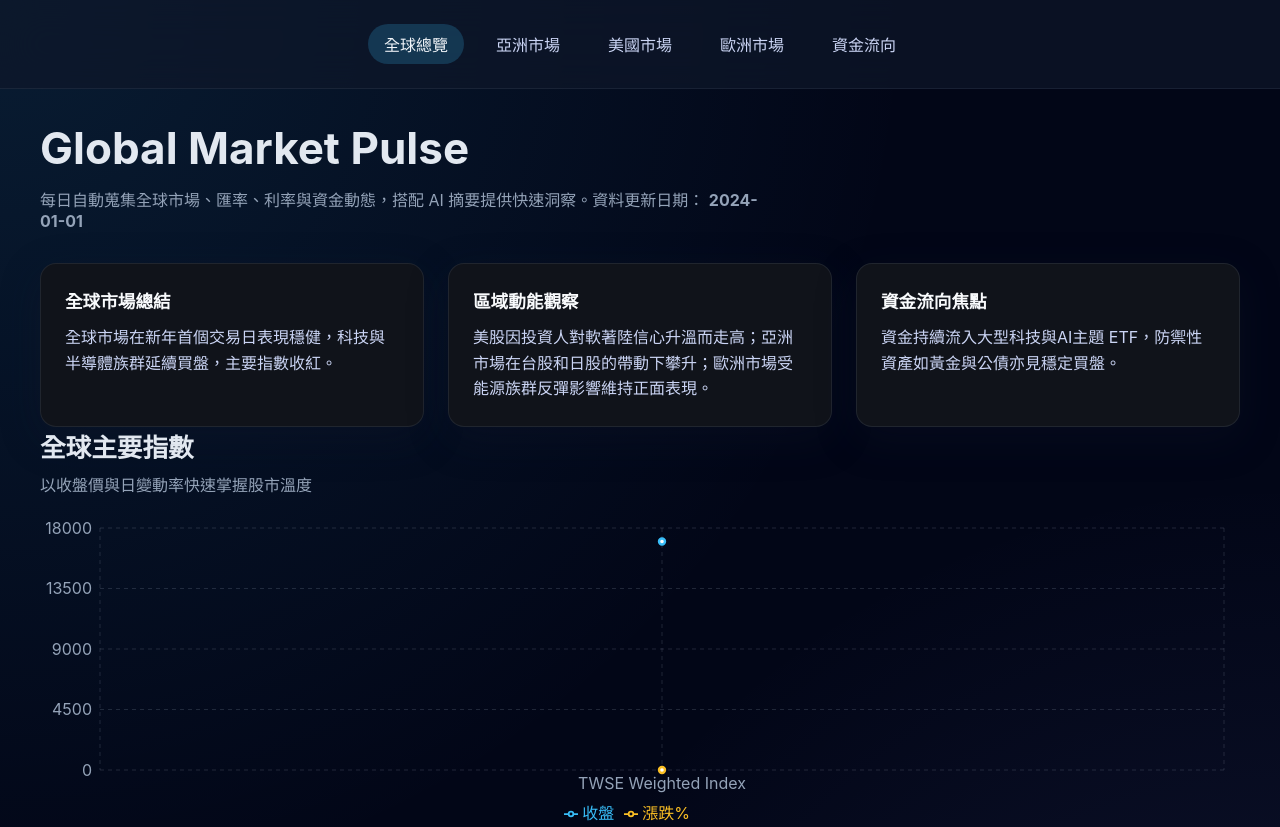
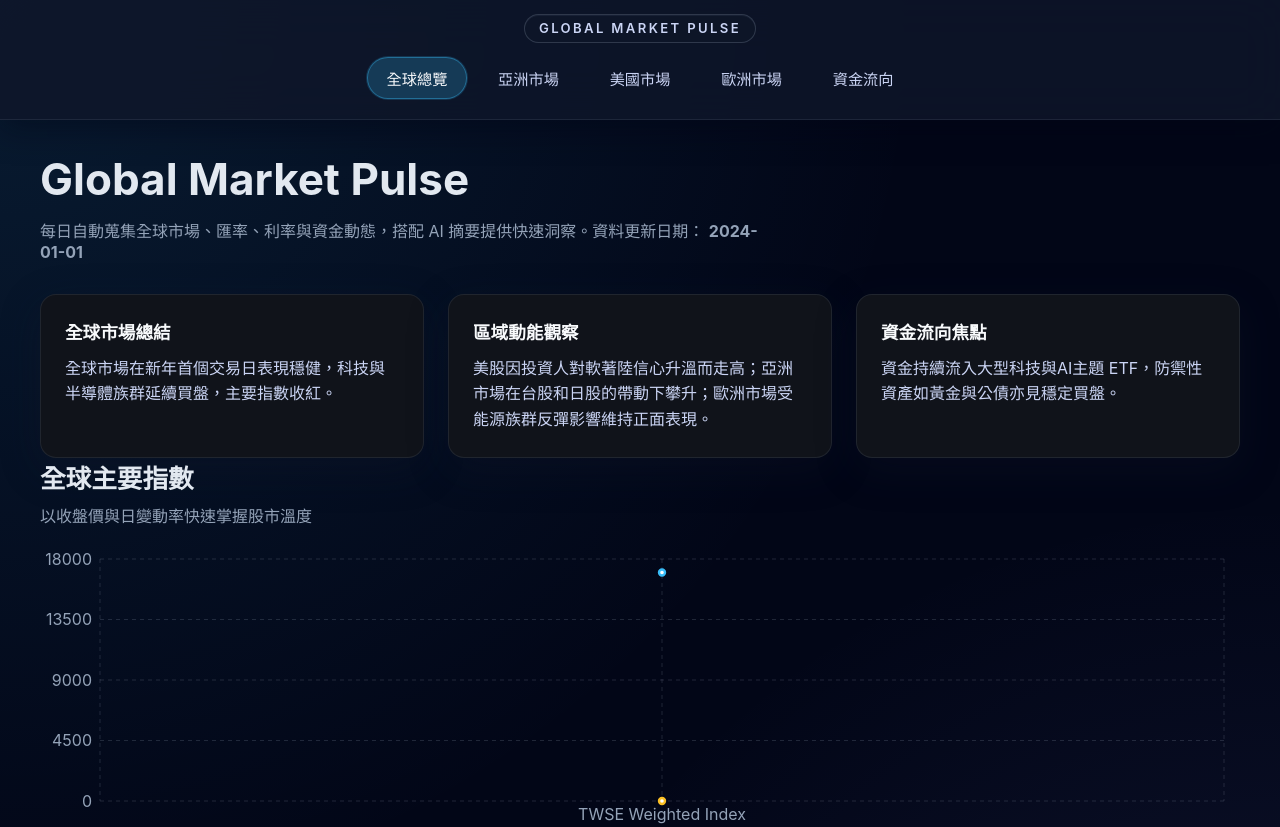
Before and after one commit to taochen1114/globel-market-pulse, an Astro site in the folder web/: page / in a window 1280 px wide. Shown: the top 827 px of the page. Built offline with nearby package versions, Linux system fonts and the light colour scheme; Astro itself is replaced by a stand-in of ours.

Commit message:
Center header branding and free tab space

```diff
--- a/web/src/layouts/BaseLayout.astro
+++ b/web/src/layouts/BaseLayout.astro
@@ -24,11 +24,25 @@ const links = [
     <meta name="description" content={description ?? "全球市場每日自動更新的觀察站"} />
   </head>
   <body>
-    <nav>
-      {links.map(link => (
-        <a href={link.href} class={current === link.id ? "active" : ""}>{link.label}</a>
-      ))}
-    </nav>
+    <header class="site-header">
+      <div class="nav-container">
+        <a class="site-title" href="/">Global Market Pulse</a>
+        <nav class="tab-nav" role="tablist" aria-label="主要導覽">
+          {links.map((link) => (
+            <a
+              href={link.href}
+              class="tab-link"
+              class:list={{ active: current === link.id }}
+              role="tab"
+              aria-selected={current === link.id}
+              aria-current={current === link.id ? "page" : undefined}
+            >
+              {link.label}
+            </a>
+          ))}
+        </nav>
+      </div>
+    </header>
     <main>
       <slot />
     </main>
--- a/web/src/styles/global.css
+++ b/web/src/styles/global.css
@@ -33,30 +33,91 @@ main {
   grid-template-columns: repeat(auto-fit, minmax(280px, 1fr));
 }
 
-nav {
-  display: flex;
-  gap: 1rem;
-  justify-content: center;
-  padding: 1.5rem;
-  background: rgba(15, 23, 42, 0.7);
-  backdrop-filter: blur(20px);
+.site-header {
   position: sticky;
   top: 0;
   z-index: 100;
-  border-bottom: 1px solid rgba(148, 163, 184, 0.1);
+  background: rgba(15, 23, 42, 0.82);
+  backdrop-filter: blur(24px);
+  border-bottom: 1px solid rgba(148, 163, 184, 0.12);
+  box-shadow: 0 10px 30px rgba(2, 6, 23, 0.45);
 }
 
-nav a {
-  padding: 0.5rem 1rem;
-  border-radius: 999px;
-  transition: background 0.2s ease, color 0.2s ease;
-  color: #cbd5f5;
+.nav-container {
+  display: flex;
+  flex-direction: column;
+  align-items: center;
+  gap: 0.75rem;
+  max-width: 1200px;
+  margin: 0 auto;
+  padding: 0.85rem 1.5rem 1.25rem;
 }
 
-nav a.active,
-nav a:hover {
-  background: rgba(56, 189, 248, 0.2);
-  color: #f1f5f9;
+.site-title {
+  font-size: 0.8rem;
+  font-weight: 600;
+  letter-spacing: 0.18em;
+  text-transform: uppercase;
+  color: #cbd5f5;
+  display: inline-flex;
+  align-items: center;
+  gap: 0.35rem;
+  white-space: nowrap;
+  border: 1px solid rgba(148, 163, 184, 0.25);
+  border-radius: 999px;
+  padding: 0.35rem 0.9rem;
+  background: rgba(15, 23, 42, 0.65);
+  box-shadow: inset 0 1px 0 rgba(148, 163, 184, 0.08);
+}
+
+.tab-nav {
+  display: flex;
+  align-items: center;
+  gap: 0.75rem;
+  flex-wrap: wrap;
+  justify-content: center;
+}
+
+.tab-link {
+  padding: 0.55rem 1.15rem;
+  border-radius: 999px;
+  transition: background 0.2s ease, color 0.2s ease, border-color 0.2s ease,
+    box-shadow 0.2s ease;
+  color: #cbd5f5;
+  border: 1px solid transparent;
+  display: inline-flex;
+  align-items: center;
+  font-size: 0.95rem;
+  font-weight: 500;
+}
+
+.tab-link:hover,
+.tab-link:focus-visible {
+  background: rgba(56, 189, 248, 0.18);
+  color: #f8fafc;
+}
+
+.tab-link:focus-visible {
+  outline: 2px solid rgba(56, 189, 248, 0.6);
+  outline-offset: 2px;
+}
+
+.tab-link.active {
+  background: rgba(56, 189, 248, 0.22);
+  color: #f8fafc;
+  border-color: rgba(56, 189, 248, 0.4);
+  box-shadow: 0 0 0 1px rgba(56, 189, 248, 0.18);
+}
+
+@media (min-width: 960px) {
+  .nav-container {
+    flex-direction: column;
+    gap: 0.9rem;
+  }
+
+  .site-title {
+    font-size: 0.82rem;
+  }
 }
 
 .hero {
```
